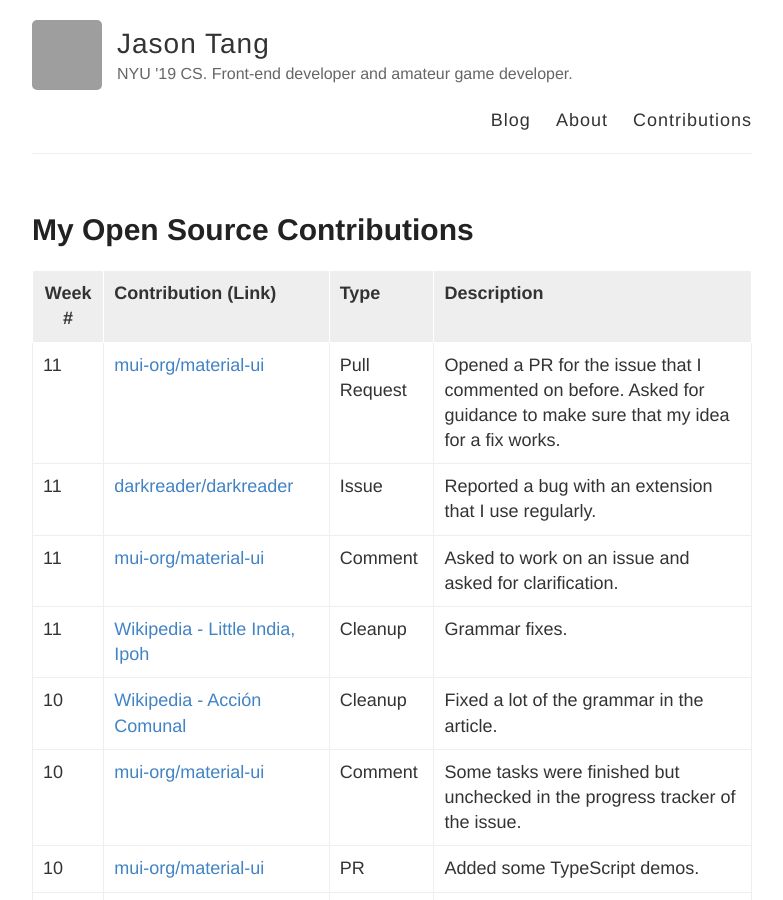
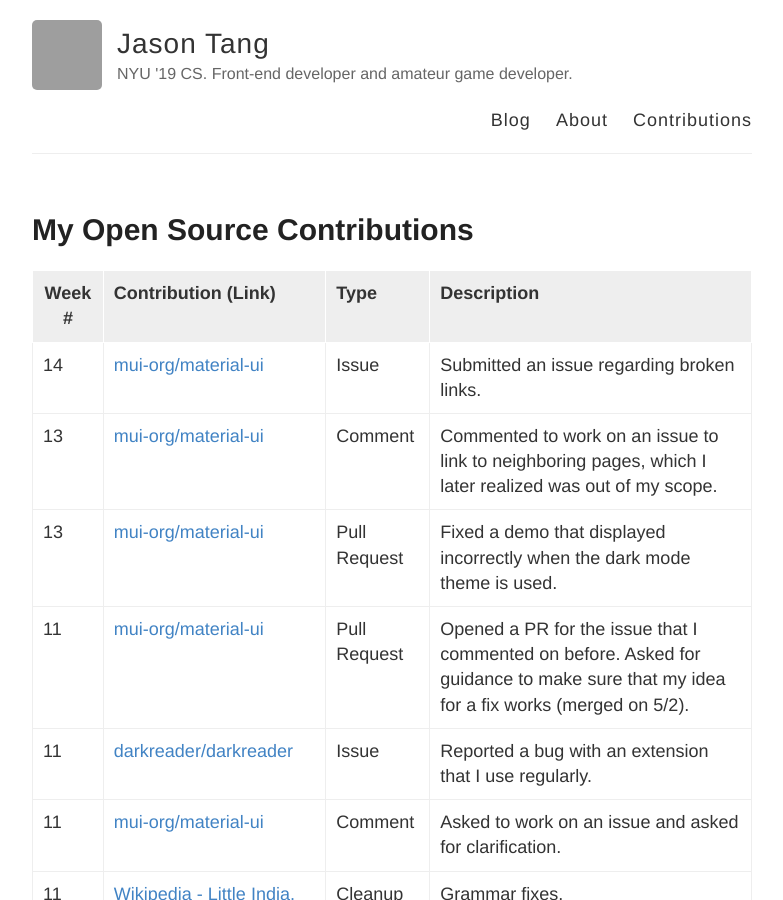
Before and after one commit to nyu-ossd-s19/jztang-weekly, a Jekyll site: the page built from contributions.md, in a window 1280 px wide and 900 px high. Shown: the whole window, without its empty margins (248-1031 px from the left). Built offline with Jekyll 4.4.1, drawn with Linux system fonts in a browser that asks for light colours; grey boxes are pictures that could not be loaded.

Commit message:
Update contributions

```diff
--- a/contributions.md
+++ b/contributions.md
@@ -16,8 +16,11 @@ Replace the first row with your contribution.
 
 | Week #       | Contribution (Link)  | Type  | Description |
 |---|:---|:---|:---|
-| 11 | [mui-org/material-ui](https://github.com/mui-org/material-ui/pull/15439) | Pull Request | Opened a PR for the issue that I commented on before. Asked for guidance to make sure that my idea for a fix works.
-| 11 | [darkreader/darkreader](https://github.com/darkreader/darkreader/issues/1255) | Issue | Reported a bug with an extension that I use regularly.
+| 14 | [mui-org/material-ui](https://github.com/mui-org/material-ui/issues/15647) | Issue | Submitted an issue regarding broken links. |
+| 13 | [mui-org/material-ui](https://github.com/mui-org/material-ui/issues/15079) | Comment | Commented to work on an issue to link to neighboring pages, which I later realized was out of my scope. |
+| 13 | [mui-org/material-ui](https://github.com/mui-org/material-ui/pull/15591) | Pull Request | Fixed a demo that displayed incorrectly when the dark mode theme is used. |
+| 11 | [mui-org/material-ui](https://github.com/mui-org/material-ui/pull/15439) | Pull Request | Opened a PR for the issue that I commented on before. Asked for guidance to make sure that my idea for a fix works (merged on 5/2). |
+| 11 | [darkreader/darkreader](https://github.com/darkreader/darkreader/issues/1255) | Issue | Reported a bug with an extension that I use regularly. |
 | 11 | [mui-org/material-ui](https://github.com/mui-org/material-ui/issues/15316#issuecomment-483473255) | Comment | Asked to work on an issue and asked for clarification. |
 | 11 | [Wikipedia - Little India, Ipoh](https://en.wikipedia.org/w/index.php?title=Little_India,_Ipoh&oldid=893525214) | Cleanup | Grammar fixes. |
 | 10 | [Wikipedia - Acción Comunal](https://en.wikipedia.org/w/index.php?title=Acci%C3%B3n_Comunal&oldid=892526192) | Cleanup | Fixed a lot of the grammar in the article. |
```
